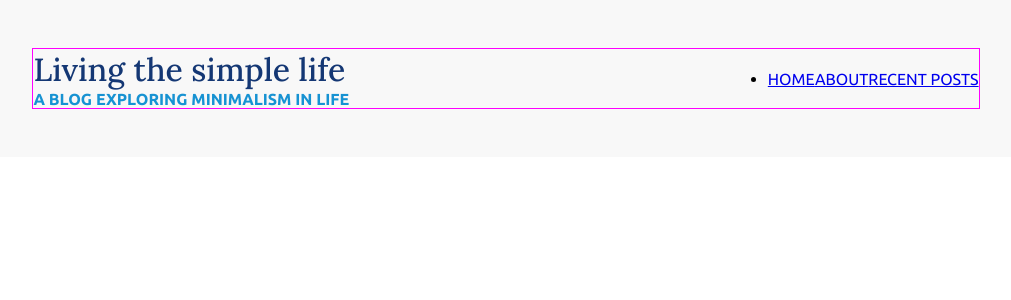
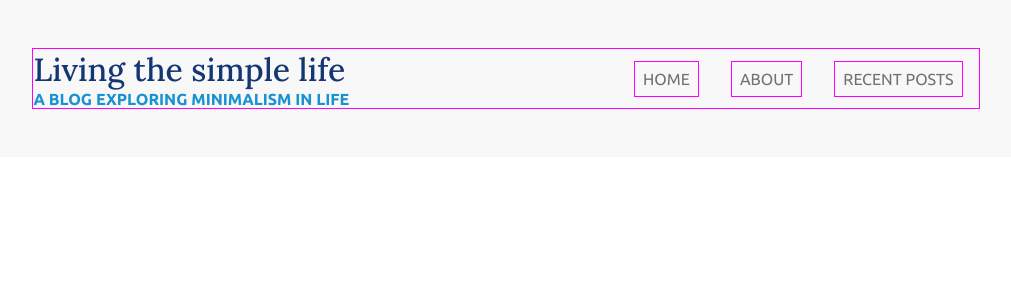
Before and after one commit to MiloBlackstar/Simple-life, a React (Vite) app: page / in a window 1280 px wide. Shown: the top 300 px of the page, without its empty margins (134-1145 px from the left). Built offline with nearby package versions, Linux system fonts and the light colour scheme.

Commit message:
Finish header section for pc devices

```diff
--- a/src/components/Header.jsx
+++ b/src/components/Header.jsx
@@ -10,7 +10,11 @@ export default function Header() {
           <ul>
             <li>
               <a href="#">HOME</a>
+            </li>
+            <li>
               <a href="#">ABOUT</a>
+            </li>
+            <li>
               <a href="#">RECENT POSTS</a>
             </li>
           </ul>
--- a/src/css-files/header.css
+++ b/src/css-files/header.css
@@ -14,6 +14,8 @@ header {
   margin: 0 auto;
 }
 
+/* ---Title section--- */
+
 .title-section {
 
 }
@@ -29,3 +31,28 @@ header {
   font-weight: bold;
   color: #1792D2;
 }
+
+/* ---navbar section--- */
+
+nav ul {
+  display: flex;
+}
+
+nav ul li {
+  list-style-type: none;
+  padding: 0.5em;
+  border: 1px solid magenta;
+  margin: 0em 1em;
+}
+
+nav ul li a {
+  text-decoration: none;
+  color: #717171;
+}
+
+nav ul li a:hover,
+nav ul li a:focus {
+  color: #1792D2;
+  outline: none;
+  border-bottom: 2px solid #1792D2;
+}
```
